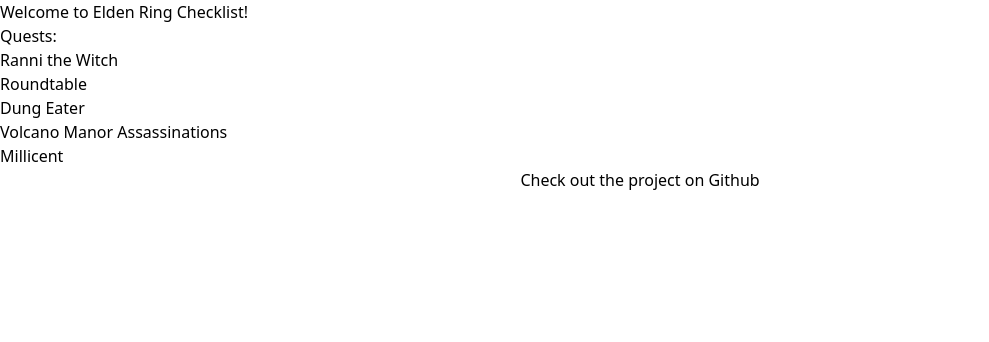
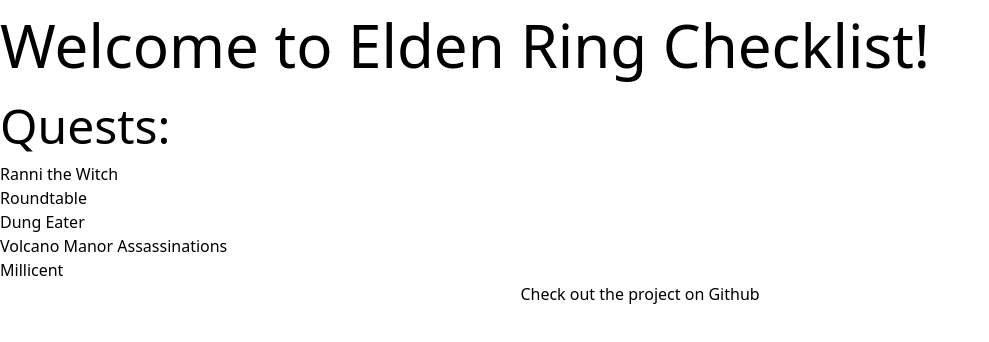
Before and after one commit to Gobluebro/Elden-Ring-Checklist, a Next.js app: page / in a window 1280 px wide. Shown: the top 342 px of the page, without its empty margins (0-989 px from the left). Built offline with nearby package versions, Linux system fonts and the light colour scheme.

Commit message:
Add base sizes for headings

```diff
--- a/tailwind.config.js
+++ b/tailwind.config.js
@@ -1,3 +1,5 @@
+const plugin = require("tailwindcss/plugin");
+
 module.exports = {
   content: [
     "./pages/**/*.{js,ts,jsx,tsx}",
@@ -6,5 +8,13 @@ module.exports = {
   theme: {
     extend: {},
   },
-  plugins: [],
+  plugins: [
+    plugin(function ({ addBase, theme }) {
+      addBase({
+        h1: { fontSize: theme("fontSize.6xl") },
+        h2: { fontSize: theme("fontSize.5xl") },
+        h3: { fontSize: theme("fontSize.4xl") },
+      });
+    }),
+  ],
 };
```
